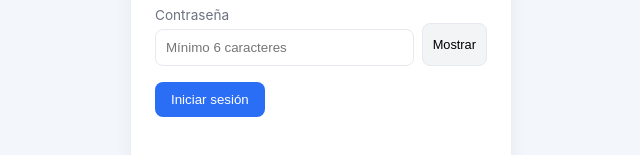
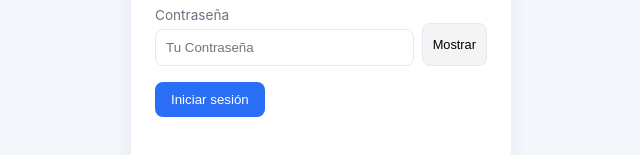
Before and after one commit to AlanContrera/backend-auth-jwt, a website: page frontend/index.html in a window 1280 px wide. Shown: the part 401-556 px from the top of the page, 319-959 px from the left. Drawn offline with Linux system fonts and the light colour scheme.

```diff
--- a/frontend/index.html
+++ b/frontend/index.html
@@ -22,7 +22,7 @@
 
         <label class="label">Contraseña</label>
         <div class="password-row">
-          <input id="password" type="password" placeholder="Mínimo 6 caracteres" required>
+          <input id="password" type="password" placeholder="Tu Contraseña" required>
           <button type="button" id="togglePwd" class="tiny">Mostrar</button>
         </div>
         <div class="pwd-meter" aria-hidden="true">
```
